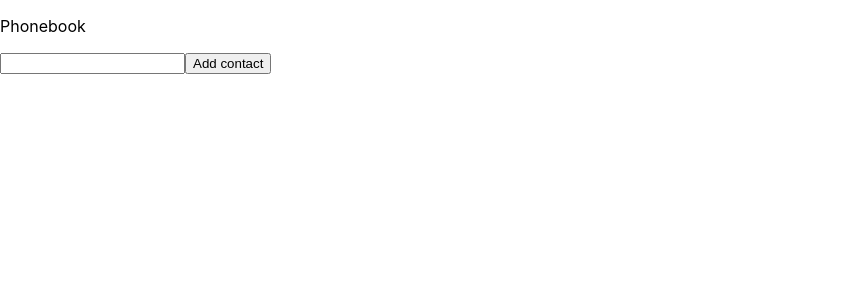
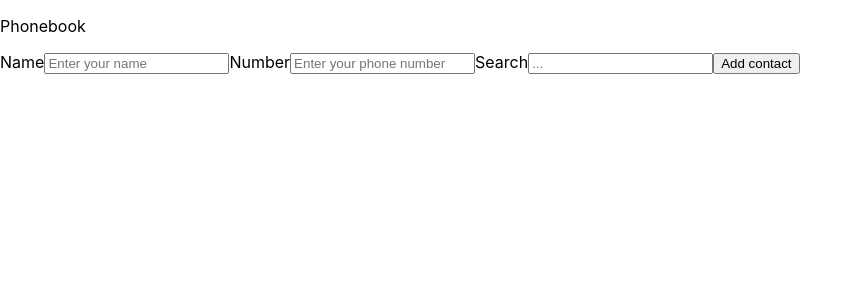
Before and after one commit to YurieVakhnyak/goit-react-hw-02-phonebook, a React (Create React App) app: page / in a window 1280 px wide. Shown: the top 300 px of the page, without its empty margins (0-863 px from the left). Built offline with nearby package versions, Linux system fonts and the light colour scheme.

Commit message:
Update App.jsx

```diff
--- a/src/components/App.jsx
+++ b/src/components/App.jsx
@@ -4,47 +4,157 @@ const TitlePhonebook = ({ title = 'Phonebook' }) => {
   return <p className="title">{title}</p>;
 };
 
-const InputContacts = () => {
+// handleChange = evt => {
+//   const { name, value } = evt.target;
+//   this.setState({ [name]: value });
+// };
+
+// handleSubmit = evt => {
+//   evt.preventDefault();
+//   const { contacts, name } = this.state;
+//   console.log(`Name: ${name}, Contacts: ${contacts}`);
+//   this.props.onSubmit({ ...this.state });
+//   this.reset();
+// };
+
+// const InputContacts = () => {
+//   return (
+//     <form onSubmit={this.handleSubmit}>
+//       <input
+//         type="text"
+//         name="name"
+//         pattern="^[a-zA-Zа-яА-Я]+(([' -][a-zA-Zа-яА-Я ])?[a-zA-Zа-яА-Я]*)*$"
+//         title="Name may contain only letters, apostrophe, dash and spaces. For example Adrian, Jacob Mercer, Charles de Batz de Castelmore d'Artagnan"
+//         required
+//       />
+//       <button type="submit">Add contact</button>
+//     </form>
+//   );
+// };
+
+const ContactList = ({ contacts }) => {
   return (
-    <form className="contact-form">
-      <input
-        type="text"
-        name="name"
-        pattern="^[a-zA-Zа-яА-Я]+(([' -][a-zA-Zа-яА-Я ])?[a-zA-Zа-яА-Я]*)*$"
-        title="Name may contain only letters, apostrophe, dash and spaces. For example Adrian, Jacob Mercer, Charles de Batz de Castelmore d'Artagnan"
-        required
-      />
-      <button type="submit">Add contact</button>
-    </form>
+    <div>
+      <p className="title-list">Here I am!</p>
+      {/* <p className="subtitle-list">{contacts[0].name}</p> */}
+      <ul>
+        {contacts.map(({ name, number }) => (
+          <li className="friend-item">
+            <p className="contact-name">{name}</p>
+            <p className="contact-number">{number}</p>
+          </li>
+        ))}
+      </ul>
+    </div>
   );
 };
 
-const ContactList = ({ contacts }) => {
-  return (
-    <ul>
-      {contacts.map(({ id, name }) => (
-        <li className="friend-item" key={id}>
-          <p className="name">{name}</p>
-        </li>
-      ))}
-    </ul>
-  );
+// export class App extends Component {
+//   constructor() {
+//     super();
+//     this.state = {
+//       contacts: [],
+//       name: '',
+//     };
+//   }
+//   render() {
+//     const { contacts, name } = this.state;
+//     return (
+//       <div>
+//         <TitlePhonebook />
+//         <InputContacts onSubmit={this.handleSubmit} />
+//         <ContactList contacts={this.state.contacts} />
+//       </div>
+//     );
+//   }
+// }
+
+const INITIAL_STATE = {
+  contacts: [],
+  filter: '',
+  name: '',
+  number: '',
 };
 
 export class App extends Component {
-  constructor() {
-    super();
-    this.state = {
-      contacts: [],
-      name: '',
-    };
-  }
+  state = { ...INITIAL_STATE };
+
+  // Для всіх інпутів створюємо один обробник
+  // Розрізняти інпути будемо за атрибутом name
+  handleChange = evt => {
+    const { name, value } = evt.target;
+    this.setState({ [name]: value });
+  };
+
+  handleSubmit = evt => {
+    evt.preventDefault();
+    const { contacts, filter, name, number } = this.state;
+
+    contacts.push({ name: name, number: number });
+
+    console.log(
+      `contacts: ${contacts[0].name}, filter: ${filter}, name: ${name}, number: ${number}`
+    );
+    this.setState({
+      name: name,
+      number: number,
+    });
+    // this.props.onSubmit({ ...this.state });
+    this.reset();
+  };
+
+  reset = () => {
+    this.setState({ ...INITIAL_STATE });
+  };
+
   render() {
+    const { contacts, filter, name, number } = this.state;
+
     return (
-      <div>
+      <div className="phonebook">
         <TitlePhonebook />
-        <InputContacts />
-        <ContactList contacts={this.state.contacts} />
+        <form onSubmit={this.handleSubmit}>
+          <label>
+            Name
+            <input
+              type="name"
+              placeholder="Enter your name"
+              name="name"
+              value={name}
+              onChange={this.handleChange}
+            />
+          </label>
+          <label>
+            Number
+            <input
+              type="tel"
+              name="number"
+              placeholder="Enter your phone number"
+              pattern="\+?\d{1,4}?[-.\s]?\(?\d{1,3}?\)?[-.\s]?\d{1,4}[-.\s]?\d{1,4}[-.\s]?\d{1,9}"
+              title="Phone number must be digits and can contain spaces, dashes, parentheses and can start with +"
+              value={number}
+              onChange={this.handleChange}
+              required
+            />
+          </label>
+          <label>
+            Search
+            <input
+              type="name"
+              placeholder="..."
+              name="filter"
+              value={filter}
+              onChange={this.handleChange}
+            />
+          </label>
+
+          <button type="submit">Add contact</button>
+        </form>
+        {this.state.contacts.length === 0 ? (
+          ''
+        ) : (
+          <ContactList contacts={contacts} />
+        )}
       </div>
     );
   }
```
